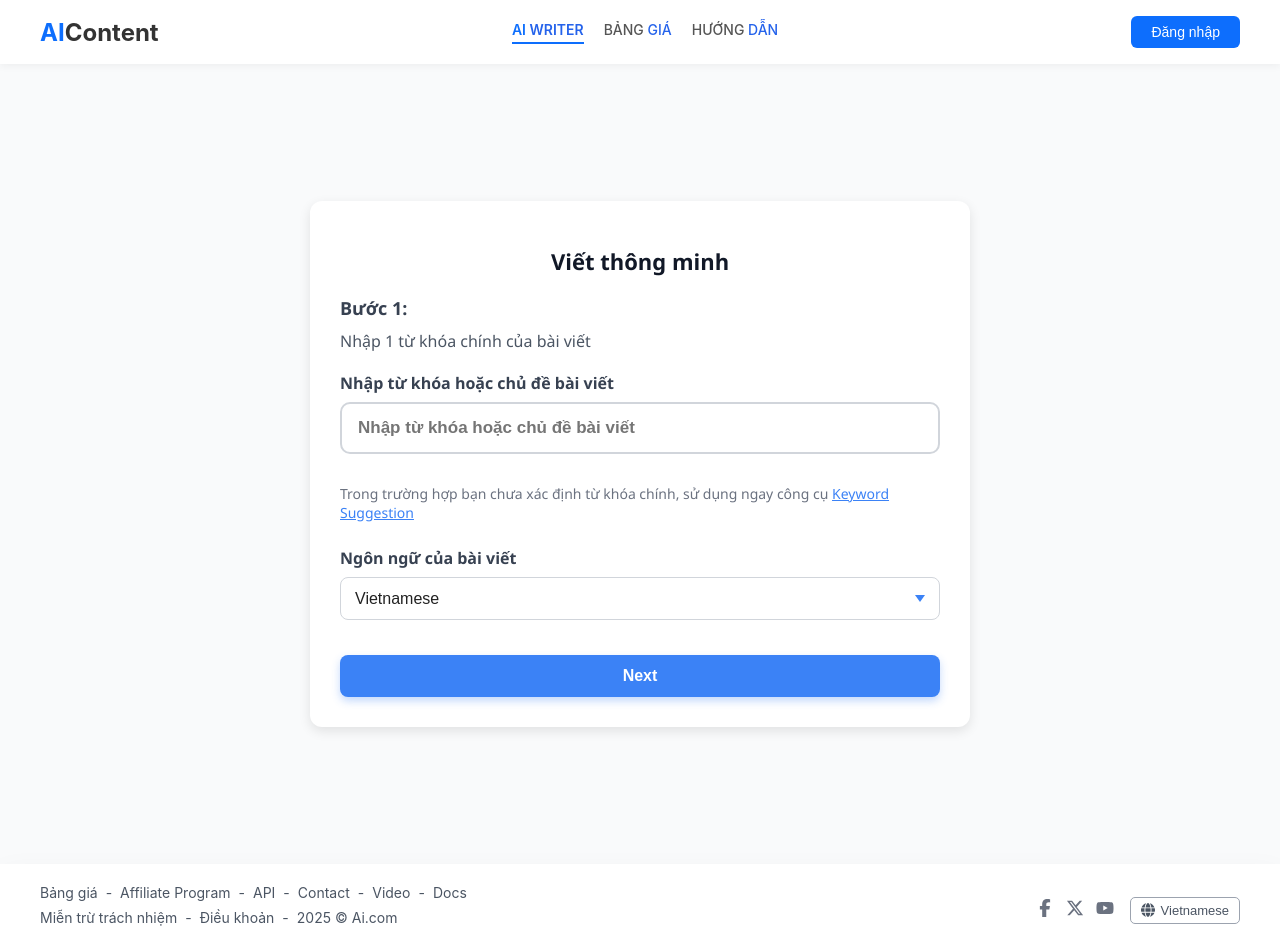
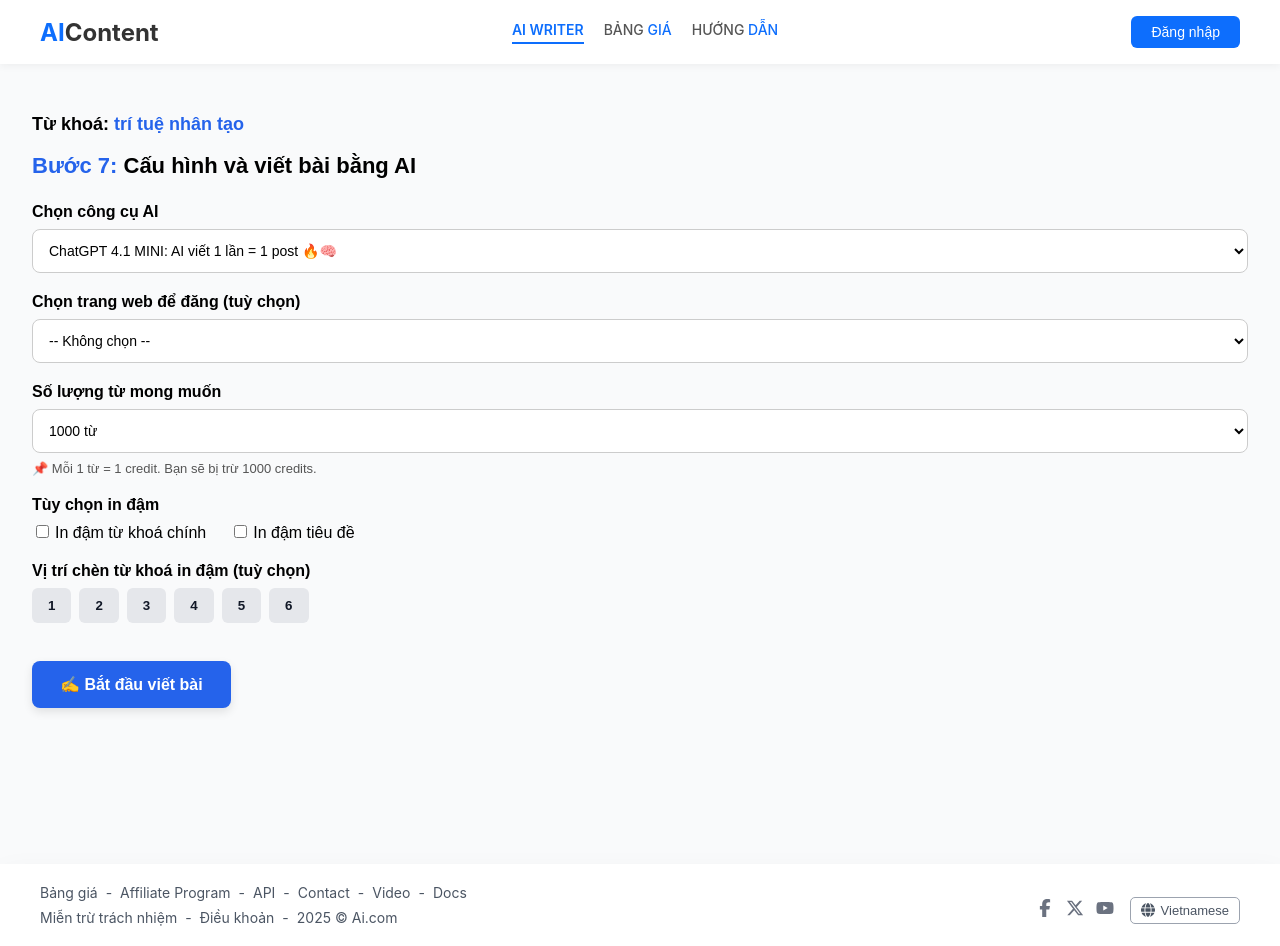
Before and after one commit to dlbhoang/app-smart, a React (Create React App) app: page /smart-writer in a window 1280 px wide. Built offline with nearby package versions, Linux system fonts and the light colour scheme.

Commit message:
Update SmartWriter.jsx

```diff
--- a/src/components/SmartWriter.jsx
+++ b/src/components/SmartWriter.jsx
@@ -1,100 +1,299 @@
-import React, { useState } from "react";
-import StepKeywordInput from "./StepKeywordInput";
-import KeywordStep2 from "./KeywordStep2";
-import StepThree from "./StepThree";
-import StepFour from "./StepFour";
-import StepFive from "./StepFive";
-import StepSix from "./StepSix";
-import StepSeven from "./StepSeven";
+import React, { useState, useEffect } from "react";
+import { useNavigate } from "react-router-dom";
 
-const SmartWriterFlow = () => {
-  const [step, setStep] = useState(1);
-  const [keyword, setKeyword] = useState("");
-  const [language, setLanguage] = useState("Vietnamese");
-  const [keywordOption, setKeywordOption] = useState("");
-  const [title, setTitle] = useState("");
-  const [dataOption, setDataOption] = useState("");
-  const [semanticOption, setSemanticOption] = useState("");
-const [postData, setPostData] = useState(null);
+const StepSeven = ({ keyword = "trí tuệ nhân tạo", onWritePost }) => {
+  const [aiModel, setAiModel] = useState("gpt-4");
+  const [selectedWebsite, setSelectedWebsite] = useState("");
+  const [keywordLinks, setKeywordLinks] = useState("");
+  const [finalParagraph, setFinalParagraph] = useState("");
+  const [boldMainKeyword, setBoldMainKeyword] = useState(false);
+  const [boldHeadings, setBoldHeadings] = useState(false);
+  const [position, setPosition] = useState(null);
+  const [wordCount, setWordCount] = useState(1000);
+  const [isLoading, setIsLoading] = useState(false);
+  const navigate = useNavigate();
 
-  const handleStep1Next = () => {
-    setStep(2);
+  useEffect(() => {
+    const saved = localStorage.getItem("ai_writer_data");
+    if (saved) {
+      const parsed = JSON.parse(saved);
+      if (parsed.stepSeven) {
+        const {
+          aiModel,
+          selectedWebsite,
+          keywordLinks,
+          finalParagraph,
+          boldMainKeyword,
+          boldHeadings,
+          position,
+          wordCount,
+        } = parsed.stepSeven;
+        setAiModel(aiModel || "gpt-4");
+        setSelectedWebsite(selectedWebsite || "");
+        setKeywordLinks(keywordLinks || "");
+        setFinalParagraph(finalParagraph || "");
+        setBoldMainKeyword(boldMainKeyword || false);
+        setBoldHeadings(boldHeadings || false);
+        setPosition(position || null);
+        setWordCount(wordCount || 1000);
+      }
+    }
+  }, []);
+
+  useEffect(() => {
+    const saved = localStorage.getItem("ai_writer_data");
+    const parsed = saved ? JSON.parse(saved) : {};
+    parsed.stepSeven = {
+      aiModel,
+      selectedWebsite,
+      keywordLinks,
+      finalParagraph,
+      boldMainKeyword,
+      boldHeadings,
+      position,
+      wordCount,
+    };
+    localStorage.setItem("ai_writer_data", JSON.stringify(parsed));
+  }, [
+    aiModel,
+    selectedWebsite,
+    keywordLinks,
+    finalParagraph,
+    boldMainKeyword,
+    boldHeadings,
+    position,
+    wordCount,
+  ]);
+
+  const handleWritePost = async () => {
+    const token = localStorage.getItem("token");
+    if (!token) {
+      alert("Vui lòng đăng nhập để sử dụng chức năng viết bài.");
+      return;
+    }
+
+    const stored = localStorage.getItem("ai_writer_data");
+    const parsed = stored ? JSON.parse(stored) : {};
+    const stepSeven = parsed.stepSeven || {};
+
+    const body = {
+      main_keyword: parsed.stepOne?.keyword || keyword,
+      sub_keywords: parsed.stepTwo?.subKeywords || [],
+      outline_mode: "auto",
+      title_mode: "auto",
+      source_mode: "builtin",
+      semantic_option: parsed.stepFour?.semanticOption || "skip",
+      semantic_keywords: parsed.stepFour?.semanticKeywords || [],
+      word_count: stepSeven.wordCount || 1000,
+      stepSeven: {
+        aiModel: stepSeven.aiModel || "gpt-4",
+        boldMainKeyword: stepSeven.boldMainKeyword || false,
+        boldHeadings: stepSeven.boldHeadings || false,
+        position: stepSeven.position || null,
+        keywordLinks: stepSeven.keywordLinks || "",
+        finalParagraph: stepSeven.finalParagraph || "",
+        selectedWebsite: stepSeven.selectedWebsite || "",
+      },
+    };
+
+    navigate("/ai-writer/result", {
+      state: {
+        loading: true,
+        keyword,
+      },
+    });
+
+    try {
+      setIsLoading(true);
+      const response = await fetch(
+        "https://server-hxhc.onrender.com/api/ai-writer/generate",
+        {
+          method: "POST",
+          headers: {
+            "Content-Type": "application/json",
+            Authorization: `Bearer ${token}`,
+          },
+          body: JSON.stringify(body),
+        }
+      );
+
+      const result = await response.json();
+
+      if (!response.ok || result.message !== "Viết bài thành công!") {
+        alert("❌ Lỗi: " + (result.message || result.error));
+        return;
+      }
+
+      navigate("/ai-writer/result", {
+        replace: true,
+        state: { article: result.article },
+      });
+    } catch (err) {
+      console.error("❌ Lỗi:", err);
+      alert("Đã xảy ra lỗi khi gửi yêu cầu.");
+    } finally {
+      setIsLoading(false);
+    }
   };
 
-  const handleStep2Next = (selectedOption) => {
-    setKeywordOption(selectedOption);
-    setStep(3);
+  const labelStyle = {
+    fontWeight: 600,
+    marginBottom: 8,
+    display: "block",
+    color: "#000",
   };
 
-  const handleStep3Next = (outlineData) => {
-    setStep(4);
+  const inputStyle = {
+    width: "100%",
+    padding: 12,
+    borderRadius: 8,
+    border: "1px solid #ccc",
+    backgroundColor: "#fff",
+    color: "#000",
+    fontSize: 14,
+    boxSizing: "border-box",
   };
 
-  const handleStep4Next = (selectedTitle) => {
-    setTitle(selectedTitle);
-    setStep(5);
-  };
+  return (
+    <div
+      style={{
+        width: "100vw",
+        padding: 32,
+        fontFamily: "Arial, sans-serif",
+        background: "#f9fafb",
+        minHeight: "100vh",
+        boxSizing: "border-box",
+        color: "#000",
+      }}
+    >
+      <p style={{ fontSize: 18, fontWeight: 600, marginBottom: 12 }}>
+        <strong>Từ khoá:</strong>{" "}
+        <span style={{ color: "#2563eb" }}>{keyword}</span>
+      </p>
 
-  const handleStep5Next = (selectedDataOption) => {
-    setDataOption(selectedDataOption);
-    setStep(6); // ✅ Move to Step 6
-  };
+      <h2 style={{ fontSize: 22, fontWeight: 700, marginBottom: 24 }}>
+        <span style={{ color: "#2563eb" }}>Bước 7:</span> Cấu hình và viết bài
+        bằng AI
+      </h2>
 
-  const handleStep6Next = (selectedSemanticOption) => {
-    setSemanticOption(selectedSemanticOption);
-    console.log("Semantic Option:", selectedSemanticOption);
-    setStep(7); // Uncomment if more steps
-  };
+      {/* Chọn Model */}
+      <div style={{ marginBottom: 20 }}>
+        <label style={labelStyle}>Chọn công cụ AI</label>
+        <select
+          value={aiModel}
+          onChange={(e) => setAiModel(e.target.value)}
+          style={inputStyle}
+        >
+          <option value="gpt-4">
+            ChatGPT 4.1 MINI: AI viết 1 lần = 1 post 🔥🧠
+          </option>
+          <option value="gpt-4.5">
+            ChatGPT 4.5 Turbo: Viết dài, chi tiết hơn 🧠
+          </option>
+          <option value="claude">
+            Claude 3 Opus: Tự nhiên như người thật ✨
+          </option>
+        </select>
+      </div>
 
-  const handleStep7WritePost = (data) => {
-  setPostData(data);
-  console.log("Post Data:", data);
-  // Bạn có thể xử lý gửi dữ liệu lên server ở đây
-};
+      {/* Website đăng */}
+      <div style={{ marginBottom: 20 }}>
+        <label style={labelStyle}>Chọn trang web để đăng (tuỳ chọn)</label>
+        <select
+          value={selectedWebsite}
+          onChange={(e) => setSelectedWebsite(e.target.value)}
+          style={inputStyle}
+        >
+          <option value="">-- Không chọn --</option>
+          <option value="myblog.com">myblog.com</option>
+          <option value="webmoi.vn">webmoi.vn</option>
+        </select>
+      </div>
 
+      {/* Số lượng từ */}
+      <div style={{ marginBottom: 20 }}>
+        <label style={labelStyle}>Số lượng từ mong muốn</label>
+        <select
+          value={wordCount}
+          onChange={(e) => setWordCount(parseInt(e.target.value))}
+          style={inputStyle}
+        >
+          <option value={500}>500 từ</option>
+          <option value={1000}>1000 từ</option>
+          <option value={1500}>1500 từ</option>
+          <option value={2000}>2000 từ</option>
+        </select>
+        <p style={{ fontSize: 13, color: "#555", marginTop: 8 }}>
+          📌 Mỗi 1 từ = 1 credit. Bạn sẽ bị trừ {wordCount} credits.
+        </p>
+      </div>
 
-  return (
-    <>
-      {step === 1 && (
-        <StepKeywordInput
-          keyword={keyword}
-          setKeyword={setKeyword}
-          language={language}
-          setLanguage={setLanguage}
-          onNext={handleStep1Next}
-        />
-      )}
+      {/* Tùy chọn in đậm */}
+      <div style={{ marginBottom: 20 }}>
+        <label style={labelStyle}>Tùy chọn in đậm</label>
+        <label style={{ marginRight: 24 }}>
+          <input
+            type="checkbox"
+            checked={boldMainKeyword}
+            onChange={() => setBoldMainKeyword(!boldMainKeyword)}
+            style={{ marginRight: 6 }}
+          />
+          In đậm từ khoá chính
+        </label>
+        <label>
+          <input
+            type="checkbox"
+            checked={boldHeadings}
+            onChange={() => setBoldHeadings(!boldHeadings)}
+            style={{ marginRight: 6 }}
+          />
+          In đậm tiêu đề
+        </label>
+      </div>
 
-      {step === 2 && (
-        <KeywordStep2 mainKeyword={keyword} onNextStep={handleStep2Next} />
-      )}
+      {/* Vị trí chèn từ khoá */}
+      <div style={{ marginBottom: 30 }}>
+        <label style={labelStyle}>Vị trí chèn từ khoá in đậm (tuỳ chọn)</label>
+        {[1, 2, 3, 4, 5, 6].map((n) => (
+          <button
+            key={n}
+            onClick={() => setPosition(n)}
+            style={{
+              padding: "10px 16px",
+              marginRight: 8,
+              backgroundColor: position === n ? "#2563eb" : "#e5e7eb",
+              color: position === n ? "#fff" : "#111827",
+              borderRadius: 6,
+              border: "none",
+              cursor: "pointer",
+              fontWeight: "bold",
+              marginBottom: 8,
+            }}
+          >
+            {n}
+          </button>
+        ))}
+      </div>
 
-      {step === 3 && (
-        <StepThree
-          keyword={keyword}
-          keywordOption={keywordOption}
-          onNextStep={handleStep3Next}
-        />
-      )}
-
-      {step === 4 && (
-        <StepFour keyword={keyword} onNext={handleStep4Next} />
-      )}
-
-      {step === 5 && (
-        <StepFive keyword={keyword} onNext={handleStep5Next} />
-      )}
-
-      {step === 6 && (
-        <StepSix keyword={keyword} onNext={handleStep6Next} />
-      )}
-
-      {step === 7 && (
-  <StepSeven keyword={keyword} onWritePost={handleStep7WritePost} />
-)}
-
-    </>
+      <button
+        onClick={handleWritePost}
+        disabled={isLoading}
+        style={{
+          backgroundColor: isLoading ? "#94a3b8" : "#2563eb",
+          color: "white",
+          fontWeight: "bold",
+          padding: "14px 28px",
+          borderRadius: 8,
+          border: "none",
+          cursor: isLoading ? "not-allowed" : "pointer",
+          fontSize: 16,
+          boxShadow: "0 4px 10px rgba(0,0,0,0.1)",
+        }}
+      >
+        {isLoading ? "🧠 Đang viết bài..." : "✍️ Bắt đầu viết bài"}
+      </button>
+    </div>
   );
 };
 
-export default SmartWriterFlow;
+export default StepSeven;
```
